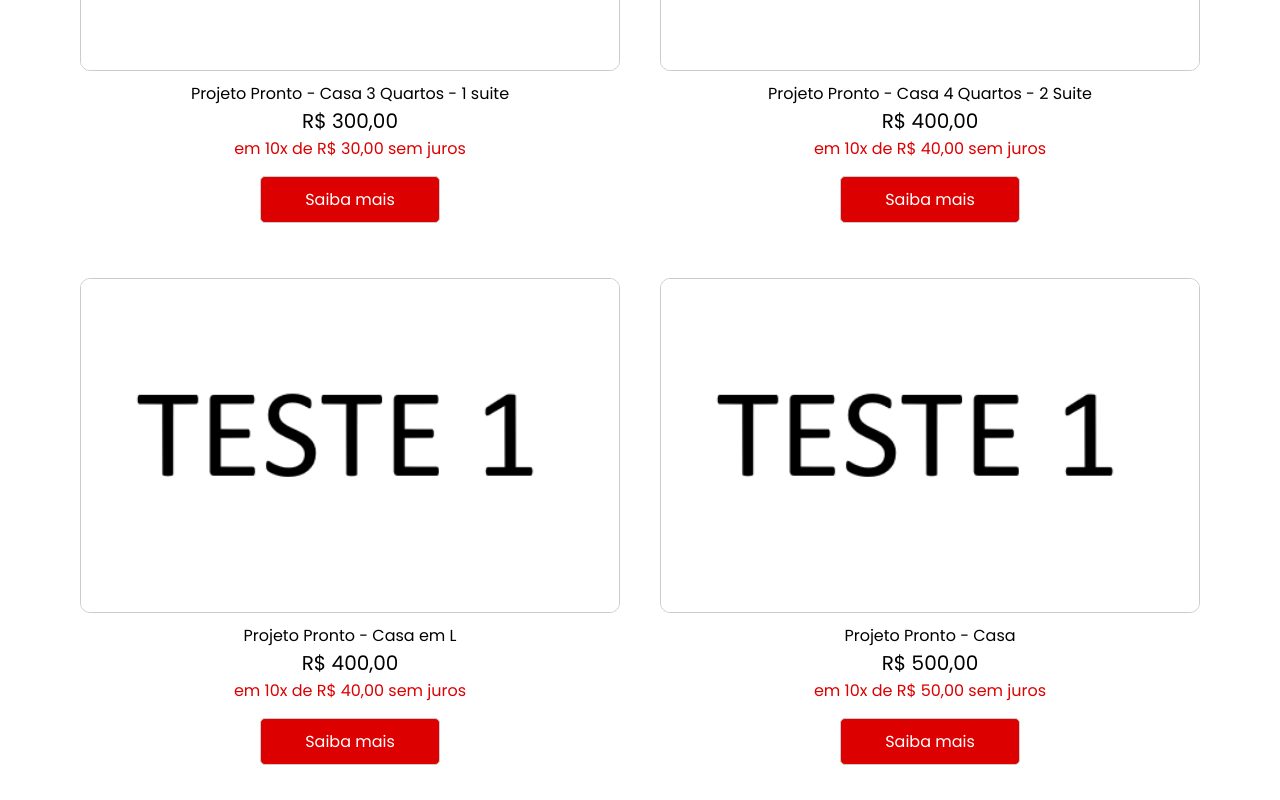
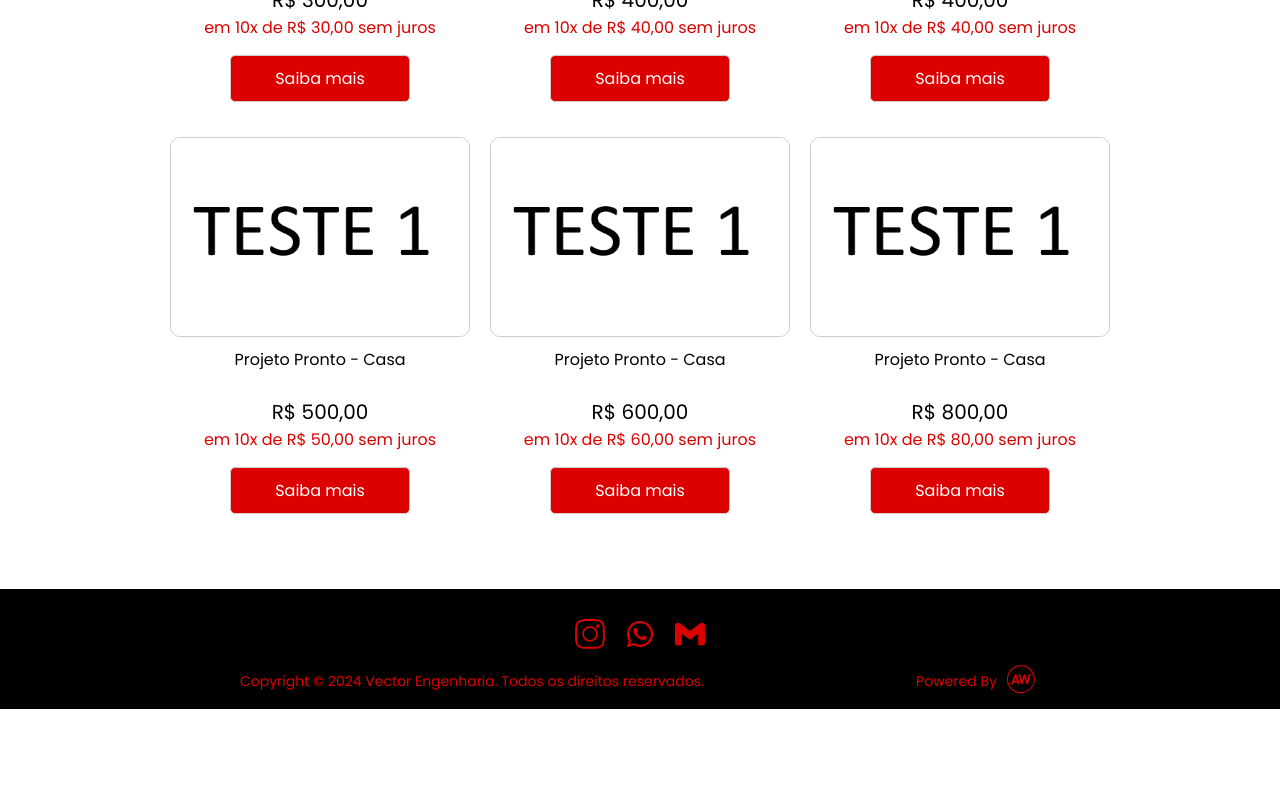
Before and after one commit to abraaowendel/vector-engenharia, a React (Vite) app: page /projetos in a window 1280 px wide. Shown: the part 520-1320 px from the top of the page. After the commit the page ends 1229 px from the top, so only its background shows below. Built offline with nearby package versions, Linux system fonts and the light colour scheme.

Commit message:
melhorias, correção de bug, aguardando dados para criação do objeto

```diff
--- a/src/components/footer/index.jsx
+++ b/src/components/footer/index.jsx
@@ -20,7 +20,8 @@ export const Footer = () => {
           <FaWhatsapp fontSize={30} color="#DC0000" />
         </a>
         <a href="mailto:abraao.dev@gmail.com" target="_blank">
-          <SiGmail fontSize={30} color="#DC0000" />
+          <SiGmail fontSize={30}
+          color="#DC0000" />
         </a>
       </C.Social>
       <C.Copyright>
@@ -34,7 +35,7 @@ export const Footer = () => {
           alt="Ir para o desenvolvedor do site"
         >
           <p>Powered By</p>
-          <img src={Powered} alt="" />
+          <img src={Powered} alt="" style={{margin: "-5px 0 0 5px "}}/>
         </a>
       </C.Copyright>
       </C.Content>
--- a/src/components/footer/styled.js
+++ b/src/components/footer/styled.js
@@ -3,9 +3,10 @@ import styled from "styled-components";
 export const Container = styled.footer`
   font-family: "Poppins";
   background-color: #000;
-  padding: 30px 60px 15px;
-  a:hover {
-    opacity: 0.5;
+  padding: 20px 60px 15px;
+  svg:hover {
+    transition: all .2s ease-in;
+    fill: #fff;
   }
   @media (max-width: 480px) {
     padding: 30px 20px 15px;
--- a/src/components/form/index.jsx
+++ b/src/components/form/index.jsx
@@ -64,7 +64,7 @@ export const FormularioContato = () => {
   return (
     <C.FormContainer>
       <form onSubmit={handleSubmit}>
-        <C.FormTitle>Solicite seu projeto</C.FormTitle>
+        <C.FormTitle>SOLICITE SEU PROJETO</C.FormTitle>
         <C.FormGroup>
           <C.FormInput
             type="text"
@@ -134,7 +134,7 @@ export const FormularioContato = () => {
         </C.FormGroup>
 
         <C.SubmitButton type="submit" className="form-button">
-          Solicitar Projeto
+          SOLICITAR PROJETO
         </C.SubmitButton>
       </form>
     </C.FormContainer>
--- a/src/components/form/styled.js
+++ b/src/components/form/styled.js
@@ -70,6 +70,9 @@ export const FormTextarea = styled.textarea`
   border: 1px solid #ccc;
   @media (max-width: 480px) {
     font-size: 14px;
+    &::placeholder {
+      font-size: 14px;
+    }
   }
 `;
 
@@ -78,15 +81,18 @@ export const SubmitButton = styled.button`
   color: #fff;
   padding: 15px 30px;
   border: none;
-  font-size: 18px;
+  font-size: 13px;
   border-radius: 4px;
   cursor: pointer;
   text-align: center;
   margin: auto;
   &:hover {
-    background-color: #45a049; /* Green hover color */
+    background-color: #8b0000; /* Green hover color */
+  }
+  @media (max-width: 979px) {
+    margin-bottom: 30px;
   }
   @media (max-width: 480px) {
-    font-size: 16px;
+    font-size: 14px;
   }
 `;
--- a/src/components/header/styled.js
+++ b/src/components/header/styled.js
@@ -31,10 +31,10 @@ export const btnMenu = styled.div`
   z-index: 5;
   svg {
     display: block;
-    transition: all 0.8s ease-in-out;
   }
   @media (max-width: 979px) {
     display: flex;
+    transition: all .8s ease-in-out;
   }
   @media (max-width: 480px) {
     right: 20px;
--- a/src/components/item/styled.js
+++ b/src/components/item/styled.js
@@ -1,14 +1,15 @@
 import styled from "styled-components";
 
 export const Area = styled.div`
-  flex: 33.3%; /* Consider adding flex-grow: 1 here (optional) */
   display: flex;
   flex-direction: column;
   font-family: "Poppins", "Ubuntu", "Arial";
-  padding: 20px;
+  min-width: 200px;
+  max-width: 300px;
   h4 {
     font-weight: 100;
     margin-top: 10px;
+    min-height: 50px;
   }
   p {
     font-size: 20px;
@@ -22,9 +23,12 @@ export const Area = styled.div`
   h4 {
     padding: 0 15px;
     text-align: center;
+    display: flex;
+    justify-content: center;
+    height: 100%;
   }
   img {
-    min-height: 300px;
+    min-height: 200px;
     border-radius: 10px;
     object-fit: cover;
     border: 1px solid #ccc;
@@ -39,18 +43,25 @@ export const Area = styled.div`
     background-color: #DC0000;
     color: #fff;
     &:hover {
-      opacity: 0.8;
+      background-color: #8b0000;
+    }
+  }
+  @media (max-width: 1060px) {
+    max-width: 400px;
+    img{
+      min-height: 250px;
     }
   }
   @media (max-width: 979px) {
-    flex: 50%;
     p {
       font-size: 18px;
     }
   }
   @media (max-width: 768px) {
-    flex: 100%;
     padding: 10px 0px;
+    img{
+      min-height: auto;
+    }
   }
   @media (max-width: 480px) {
     h4{
--- a/src/pages/contato/styled.js
+++ b/src/pages/contato/styled.js
@@ -3,7 +3,7 @@ import styled from "styled-components";
 export const Container = styled.div`
   width: 100vw;
   background-color: #fff;
-  min-height: calc(100vh - 107px);
+  min-height: calc(100vh - 80px);
   background-color: #fff;
   font-family: "Poppins", "Ubuntu", "Arial";
 `;
--- a/src/pages/home/styled.js
+++ b/src/pages/home/styled.js
@@ -26,7 +26,7 @@ export const Container = styled.section`
   display: flex;
   justify-content: center;
   align-items: end;
-  transition: all .8s ease-in;
+  transition: all .6s ease-in;
   background-color: #000;
   @media (max-width: 480px) {
     min-height: 90vh;
--- a/src/pages/projetos/styled.js
+++ b/src/pages/projetos/styled.js
@@ -7,9 +7,11 @@ export const Container = styled.div`
   display: flex;
   justify-content: center;
   align-items: center;
+  max-width: 1140px;
+  margin: auto;
   @media (max-width: 979px) {
     padding: 120px 30px 0;
-    margin: 20px 0 0;
+    margin: 20px 0;
   }
   @media (max-width: 480px) {
     padding: 100px 20px 30px;
@@ -24,22 +26,29 @@ export const Section = styled.section`
     text-align: center;
     color: #000;
     letter-spacing: 1.2px;
-    margin: 50px 0 10px;
+    margin: 40px 0 20px;
     font-weight: 700;
     font-size: 36px;
   }
   @media (max-width: 979px) {
     flex-direction: column;
+    h2{
+      margin: 15px 0 0;
+      font-size: 30px;
+    }
   }
   @media (max-width: 480px) {
     h2{
-      margin: 10px 0 0;
-      font-size: 30px;
+      margin: 30px 0 0;
+      font-size: 26px;
+      line-height: 1.1;
     }
   }
 `
 export const Items = styled.div`
+  margin-top: 10px;
   display: flex;
+  justify-content: center;
   flex-wrap: wrap;
-  align-items: stretch;
+  gap: 20px;
 `
--- a/src/pages/sobre/index.jsx
+++ b/src/pages/sobre/index.jsx
@@ -12,7 +12,7 @@ export const Sobre = () => {
         transition={{ duration: 0.5 }}
       >
         <C.Section>
-          <h2>Sobre</h2>
+          <h2>SOBRE</h2>
           <p>
             A Vector Engenharia é uma empresa do segmento de projetos
             residências e industriais, onde visamos a qualidade final do produto
--- a/src/pages/sobre/styled.js
+++ b/src/pages/sobre/styled.js
@@ -8,7 +8,7 @@ export const Container = styled.div`
 `
 export const Section = styled.section`
   max-width: 1140px;
-  min-height: calc(100vh - 107px);
+  min-height: 100vh;
   margin: auto;
   padding: 60px 60px 0;
   display: flex;
```
Also changed, not shown: src/assets/images/mini3.webp, src/assets/images/mini4.webp.
